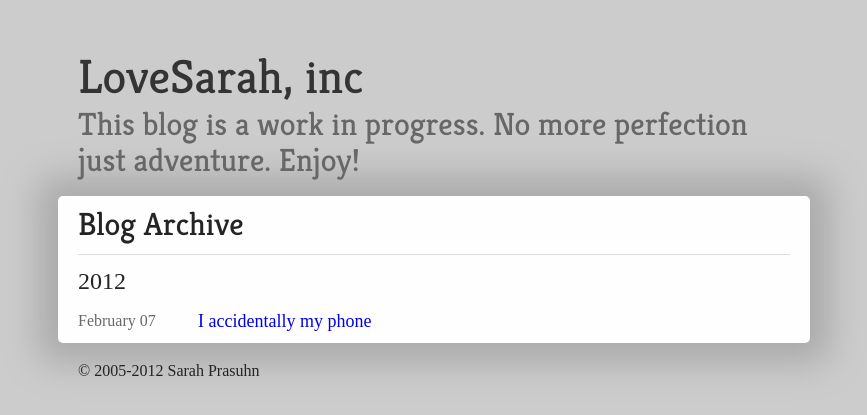
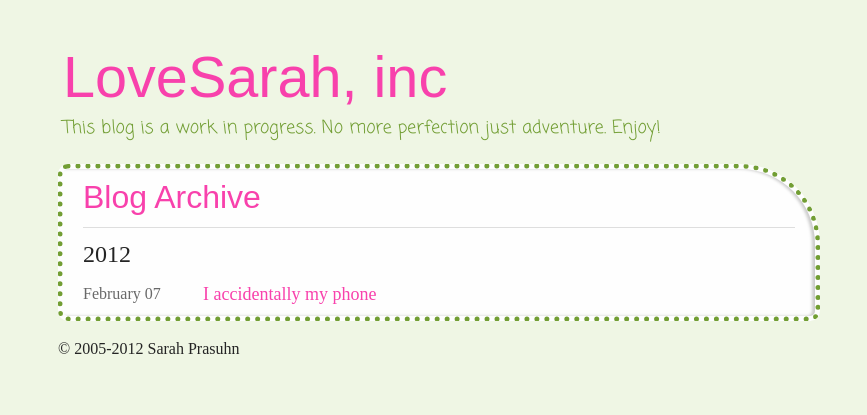
Before and after one commit to sarahp/jekyll_lovesarahinc, a Jekyll site: the page built from blog/index.html, in a window 1280 px wide. Shown: the top 415 px of the page, without its empty margins (206-1073 px from the left). Built offline with Jekyll 4.4.1, drawn with Linux system fonts in a browser that asks for light colours; some web fonts are replaced; Markdown is read by kramdown in place of the engine named in the settings.

Commit message:
Updating stylees.

```diff
--- a/_layouts/default.html
+++ b/_layouts/default.html
@@ -6,8 +6,8 @@
   <meta name="description" content="{{ site.description }}">
   <meta name="author" content="{{ site.author }}">
   <meta name="viewport" content="width=device-width,initial-scale=1">
-  <link href='http://fonts.googleapis.com/css?family=Kreon:300,400' rel='stylesheet' type='text/css'>
-  <link href='http://fonts.googleapis.com/css?family=Amethysta' rel='stylesheet' type='text/css'>
+  <link href='http://fonts.googleapis.com/css?family=Fredericka+the+Great' rel='stylesheet' type='text/css'>
+  <link href='http://fonts.googleapis.com/css?family=Coming+Soon' rel='stylesheet' type='text/css'>
   <link href="/stylesheets/screen.css" media="screen, projection" rel="stylesheet" type="text/css">
   <link rel="shortcut icon" href="/favicon.ico" >
 </head>
--- a/stylesheets/screen.css
+++ b/stylesheets/screen.css
@@ -20,13 +20,14 @@ footer, header, nav, section, audio, video {
 
 a {
   text-decoration: none;
+  color: #F841AC;
 }
 
 body {
   color: #242424;
   margin: 0 auto;
-  background: #ccc;
-  font-family: 'Amethysta', serif;
+  background: #EFF6E4;
+  font-family: Lucida, serif;
   font-size: 18px;
   line-height: 24px;
   width: 752px;
@@ -38,12 +39,12 @@ section#main {
   background: #fefefe;
   width: 712px;
   padding: 10px 20px;
-  -webkit-box-shadow: 0 0 35px 20px #AAA;
-  -moz-box-shadow: 0 0 35px 20px #AAA;
-  box-shadow: 0 0 35px 20px #AAA;
-  -webkit-border-radius: 5px;
-  -moz-border-radius: 5px;
-  border-radius: 5px;
+  border:  5px dotted #729E34;
+  -webkit-box-shadow: inset -3px 0 3px 0px #ccc;
+  -moz-box-shadow: inset -3px 0 3px 0px #ccc;
+  box-shadow: inset -3px 0 3px 0px #ccc;
+  -moz-border-radius: 10px 80px 10px 10px;
+  border-radius: 10px 80px 10px 10px;
 }
 
 h1 {
@@ -57,8 +58,8 @@ h2 {
 }
 
 h3 {
-	font-size: 24px;
-	line-height: 32px;
+  font-size: 24px;
+  line-height: 32px;
   font-weight: normal;
   margin: 0.5em 0;
   padding-top: 10px;
@@ -76,23 +77,28 @@ img.right {
 }
 
 body > header {
-  padding: 0 20px 1em 20px;
-  width: 712px;
+  padding: 0 20px 1em 5px;
+  width: 700px;
 }
 
 header h1, header h2 {
   display: inline;
-  font-family: 'Kreon', serif;
+  font-family: 'Fredericka the Great', sans-serif;
   font-weight: normal;
   padding-right: 10px;
 }
 
 header h1 a {
-    color: #343434;
+      color: #F841AC;
+      font-size: 1.2em;
 }
 
 header h2 {
-    color: #676767;
+    font-family: 'Coming Soon', serif;
+    color: #729E34;
+    text-shadow: -1px -1px 0px hsla(0%, 0%, 80, .5);
+    font-weight: normal;
+    font-size: 1em;
 }
 
 nav#archive {
@@ -131,6 +137,7 @@ nav ul.navigation li {
   font-size: 32px;
   line-height: 36px;
   margin-bottom: .2em;
+  color: #F841AC;
 }
 
 #main p {
@@ -160,7 +167,7 @@ footer {
 }
 
 body > footer {
-  padding: 1em 20px 1em 20px;
+  padding: 1em 20px 1em 0px;
   width: 712px;
   margin: 0;
 }
@@ -168,7 +175,7 @@ body > footer {
 #main .vcard {
   border-top: 1px #dedede solid;
   padding: 10px 0;
-  margin: 1em 0 0 0;
+  margin: 1em 0 1em 0;
   clear: both;
 }
 
```
